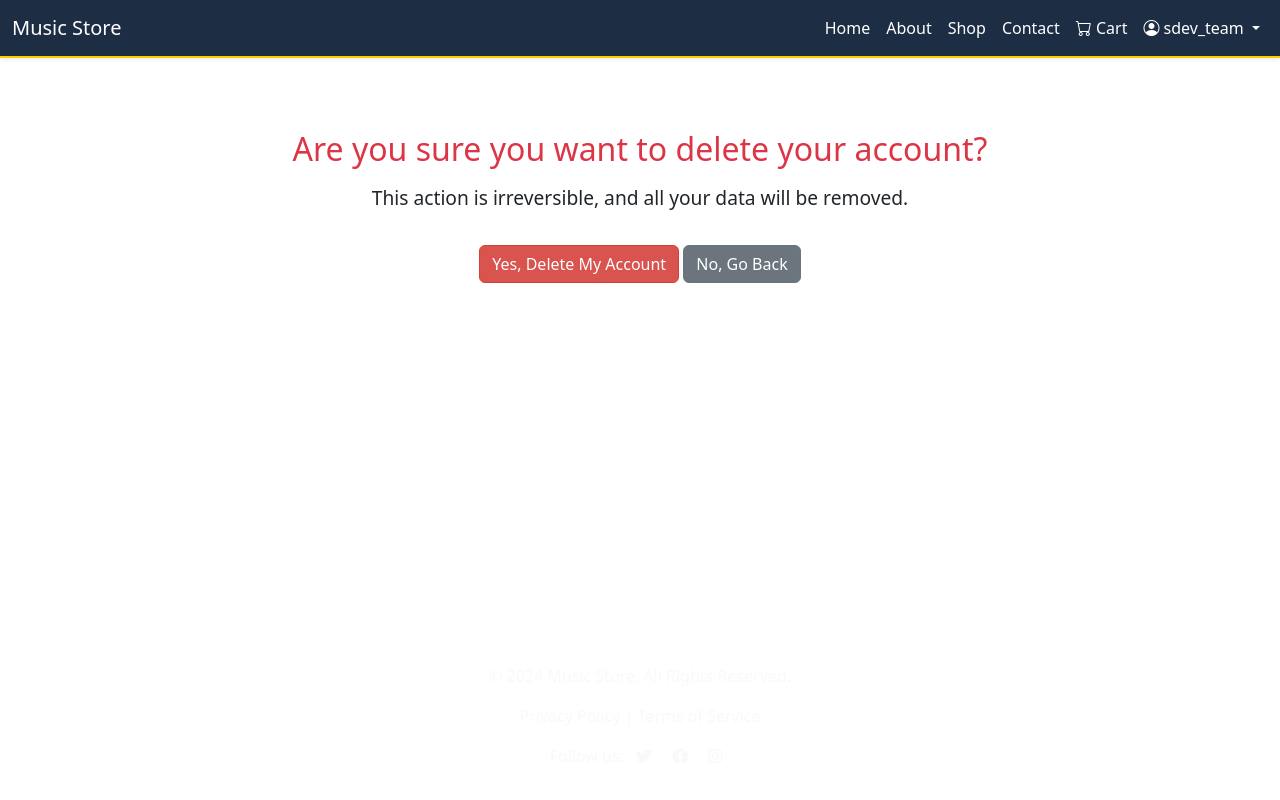
After one commit to alyc00/sdev3_project, a Django app: page /accounts/delete_account/ in a window 1280 px wide. The commit adds this page. Run offline with Django 5.2, Linux system fonts and the light colour scheme; a user stored in the database is signed in; data comes from the database, SQL or seed files in the repository; both versions use the stored data as it was after the commit.

Commit message:
Accounts CRUD Complete

```diff
--- /dev/null
+++ b/accounts/templates/registration/confirm_delete.html
@@ -0,0 +1,16 @@
+{% extends 'base.html' %}
+{% block title %}
+    Confirm Account Deletion
+{% endblock title %}
+
+{% block content %}
+<div id="delete-account" class="text-center my-5">
+    <h1 class="text-danger">Are you sure you want to delete your account?</h1>
+    <p>This action is irreversible, and all your data will be removed.</p>
+    <form method="POST">
+        {% csrf_token %}
+        <button type="submit" class="btn btn-danger">Yes, Delete My Account</button>
+        <a href="{% url 'view_profile' user.profile.pk %}" class="btn btn-secondary">No, Go Back</a>
+    </form>
+</div>
+{% endblock content %}
--- a/accounts/templates/registration/edit_profile.html
+++ b/accounts/templates/registration/edit_profile.html
@@ -8,7 +8,7 @@
 
 {% block content %}
 <div id="edit-profile">
-    <h1 class="my_title text-center my-5">Edit User Profile</h1>
+    <h1 class="text-center my-5">Edit User Profile</h1>
 
     <form method="POST">
         {% csrf_token %}
--- a/accounts/templates/registration/signup.html
+++ b/accounts/templates/registration/signup.html
@@ -14,11 +14,11 @@ Sign up to get a new account with us.
     <br>
     <div class="col-9 col-sm-9 col-md-6 col-lg-5 mx-auto bg-light px-4 rounded">
       <br>
-      <p>Enter the following information to create a new account.</p>
+      <p>Lets create your new account.</p>
       <form method="post">
         <p>{{ form | crispy }}</p>
         {% csrf_token %}
-        <button type="submit" class="btn btn-secondary">
+        <button type="submit" class="btn btn-primary">
            Register Account
         </button>
       </form>
--- a/accounts/urls.py
+++ b/accounts/urls.py
@@ -1,8 +1,9 @@
 from django.urls import path
-from .views import SignUpView, ProfileEditView, ProfilePageView
+from .views import SignUpView, ProfileEditView, ProfilePageView, DeleteAccountView
 
 urlpatterns = [
     path('signup/', SignUpView.as_view(), name='signup'),
     path('edit_profile/<int:pk>/', ProfileEditView.as_view(), name='edit_profile'),
     path('profile/<int:pk>/', ProfilePageView.as_view(), name='view_profile'),
+    path('delete_account/', DeleteAccountView.as_view(), name='delete_account'),
 ]
--- a/accounts/views.py
+++ b/accounts/views.py
@@ -1,10 +1,12 @@
 from django.shortcuts import render, redirect
 from django.urls import reverse_lazy
-from django.views.generic.edit import CreateView, UpdateView
+from django.views.generic.edit import CreateView, UpdateView, DeleteView
 from django.views.generic.detail import DetailView
 from django.contrib.auth.models import Group
 from .forms import CustomUserCreationForm
 from .models import CustomUser, Profile
+from django.contrib.auth.mixins import LoginRequiredMixin
+from .forms import ProfileForm
 
 class SignUpView(CreateView):
     form_class = CustomUserCreationForm
@@ -38,6 +40,25 @@ class ProfileEditView(UpdateView):
         'fav_genre',
     ]
 
+# class ProfileEditView(UpdateView):
+#     model = Profile
+#     form_class = ProfileForm
+#     template_name = 'accounts/edit_profile.html'
+#     context_object_name = 'profile'
+#     # You can specify the success URL or let it default to the same page
+
+#     def get_success_url(self):
+#         # After saving, redirect to the profile page
+#         return reverse_lazy('profile', kwargs={'pk': self.object.pk})
+
 class ProfilePageView(DetailView):
     model = Profile
     template_name = 'registration/user_profile.html'
+
+class DeleteAccountView(LoginRequiredMixin, DeleteView):
+    model = CustomUser
+    template_name = "registration/confirm_delete.html"
+    success_url = reverse_lazy('home')
+
+    def get_object(self):
+        return self.request.user
--- a/pages/templates/base.html
+++ b/pages/templates/base.html
@@ -7,11 +7,16 @@
     <meta name="viewport" content="width=device-width, initial-scale=1.0">
     <title>{% block title %}Music Store{% endblock %}</title>
     <!-- Bootstrap CSS -->
-    <link href="https://cdn.jsdelivr.net/npm/bootstrap@5.3.0-alpha1/dist/css/bootstrap.min.css" rel="stylesheet">
+    <link href="https://cdn.jsdelivr.net/npm/bootstrap@5.3.3/dist/css/bootstrap.min.css" rel="stylesheet">
+    <link href="https://cdn.jsdelivr.net/npm/bootstrap@5.3.3/dist/css/bootstrap.min.css" rel="stylesheet">
+    <link href="https://cdn.jsdelivr.net/npm/bootstrap-icons/font/bootstrap-icons.css" rel="stylesheet">
+    <script src="https://cdn.jsdelivr.net/npm/bootstrap@5.3.2/dist/js/bootstrap.bundle.min.js"></script>
+
     <!-- Font Awesome for Icons -->
     <link href="https://cdnjs.cloudflare.com/ajax/libs/font-awesome/6.0.0-beta3/css/all.min.css" rel="stylesheet">
     <!-- Custom CSS -->
     <link rel="stylesheet" href="{% static 'css/styles.css' %}">
+    {% comment %} <link href="{% static 'css/bootstrap.min.css' %}" rel="stylesheet"> {% endcomment %}
 </head>
 <body class="d-flex flex-column min-vh-100 background_body">
 
@@ -30,8 +35,14 @@
 
     {% include 'footer.html' %}
     <!-- Bootstrap JS Bundle -->
-    <script src="https://cdn.jsdelivr.net/npm/bootstrap@5.3.0-alpha1/dist/js/bootstrap.bundle.min.js"></script>
+    <script src="https://cdn.jsdelivr.net/npm/bootstrap@5.3.3/dist/js/bootstrap.bundle.min.js"></script>
+    <script src="https://cdn.jsdelivr.net/npm/bootstrap@5.3.3/dist/js/bootstrap.min.js"></script>
+    {% comment %} <script src="{% static 'js/bootstrap.min.js' %}"></script> {% endcomment %}
+    {% comment %} <script src="{% static 'js/bootstrap.bundle.min.js' %}"></script> {% endcomment %}
     <!-- Custom JavaScript -->
     <script src="{% static 'js/scripts.js' %}"></script>
+
+
+
 </body>
 </html>
--- a/pages/templates/navbar.html
+++ b/pages/templates/navbar.html
@@ -1,7 +1,7 @@
 {% load static %}
 
 <!-- Bootstrap Navbar -->
-<nav class="navbar navbar-expand-lg shadow-sm ">
+<nav class="navbar navbar-expand-lg shadow-sm" style="background-color: #1d2d44;">
     <div class="container-fluid">
         <a class="navbar-brand text-white" href="/">Music Store</a>
         <button class="navbar-toggler" type="button" data-bs-toggle="collapse" data-bs-target="#navbarNav"
@@ -23,26 +23,58 @@
                     <a class="nav-link text-white" href="/contact">Contact</a>
                 </li>
                 <li class="nav-item">
-                    {% comment %} <a class="nav-link text-white" href="{% url 'cart:cart_detail' %}"> {% endcomment %}
                     <a class="nav-link text-white" href="/cart">
                         <i class="bi bi-cart"></i> Cart
                     </a>
                 </li>
-                {% if user.is_authenticated %}
-                  <li class="nav-item">
-                    <a class="nav-link text-white" href="{% url 'logout' %}">
-                      Log Out
+                {% if user.is_authenticated and user.profile %}
+                <li class="nav-item dropdown">
+                    <a class="nav-link text-white dropdown-toggle" href="#" id="profileDropdown" role="button" data-bs-toggle="dropdown" aria-expanded="false">
+                        <i class="bi bi-person-circle"></i> {{ user.username }}
                     </a>
-                  </li>
+                    <ul class="dropdown-menu dropdown-menu-end" aria-labelledby="profileDropdown">
+                        <li>
+                            <a class="dropdown-item" href="{% url 'view_profile' user.profile.pk %}">
+                                <i class="bi bi-person"></i> View Profile
+                            </a>
+                        </li>
+                        <li>
+                            <form action="{% url 'logout' %}" method="post">
+                                {% csrf_token %}
+                                <button type="submit" class="dropdown-item">
+                                    <i class="bi bi-box-arrow-right"></i> Logout
+                                </button>
+                            </form>
+                        </li>
+                    </ul>
+                </li>
                 {% else %}
-                  <li class="nav-item">
+                <li class="nav-item">
                     <a class="nav-link text-white" href="{% url 'login' %}">
                         Login
-                        {% comment %} <i class="fas fa-login-alt"></i> {% endcomment %}
                     </a>
-                  </li>
-                  {%endif%}
+                </li>
+                {% endif %}
             </ul>
         </div>
     </div>
 </nav>
+
+<!-- Custom CSS for Hover Dropdown -->
+<style>
+    .dropdown:hover .dropdown-menu {
+        display: block;
+    }
+
+    /* Ensure dropdown does not overflow the navbar */
+    .dropdown-menu {
+        max-height: 300px; /* Set a max height for the dropdown */
+        overflow-y: auto; /* Enable vertical scrolling if content exceeds max height */
+        z-index: 1000; /* Ensure dropdown appears above other elements */
+    }
+
+    /* Optional: Add some padding to the dropdown items */
+    .dropdown-item {
+        padding: 10px 15px; /* Adjust padding as needed */
+    }
+</style>
--- a/requirements.txt
+++ b/requirements.txt
@@ -1,5 +1,7 @@
 asgiref==3.8.1
+crispy-bootstrap5==2024.10
 Django==5.1.3
 django-browser-reload==1.17.0
+django-crispy-forms==2.3
 sqlparse==0.5.2
 tzdata==2024.2
--- a/static/css/styles.css
+++ b/static/css/styles.css
@@ -1,24 +1,103 @@
-/* static/css/styles.css */
-
-errorlist li {
-    color: red;
-    font-weight: bold;
+/* Navbar background and text */
+.navbar {
+    background-color: #1d2d44;
+    border-bottom: 2px solid #ffcc00;
 }
 
-.background_body {
-    background-color: #f0ebd8; /* Light gray-blue */
+.nav-link {
+    color: #ffffff !important;
+    font-weight: 500;
+    transition: color 0.3s ease;
 }
 
-nav {
-    background-color: #1d2d44 !important; /* Light blue */
-}
-footer {
-    background-color: #1d2d44 !important; /* Light blue */
-}
-body h1 h2 p{
-    color: #0d1321
+.nav-link:hover {
+    color: #ffcc00 !important;
 }
 
-nav-item{
-    color: white
+/* Dropdown menu */
+.my_menu {
+    font-size: 1rem;
+    font-weight: bold;
+    text-transform: uppercase;
+    color: #ffffff !important;
 }
+
+.my_menu_dropdown {
+    background-color: #1d2d44;
+    border-radius: 8px;
+    box-shadow: 0 4px 8px rgba(0, 0, 0, 0.2);
+}
+
+.my_menu_item {
+    color: #ffffff;
+    font-size: 0.9rem;
+    padding: 10px 15px;
+    transition: background-color 0.3s ease, color 0.3s ease;
+    display: flex;
+    align-items: center;
+    gap: 10px;
+}
+
+.my_menu_item:hover {
+    background-color: #ffcc00;
+    color: #1d2d44;
+}
+
+/* Dropdown arrow */
+.my_menu_dropdown::before {
+    content: '';
+    position: absolute;
+    top: -10px;
+    right: 20px;
+    border-width: 10px;
+    border-style: solid;
+    border-color: transparent transparent #1d2d44 transparent;
+}
+
+/* Dropdown icons */
+.my_menu_item i {
+    font-size: 1.2rem;
+    color: inherit;
+}
+
+/* Confirm Delete Page */
+#delete-account h1 {
+    font-size: 2rem;
+    margin-bottom: 1rem;
+}
+
+#delete-account p {
+    font-size: 1.2rem;
+    margin-bottom: 2rem;
+}
+
+#delete-account .btn-danger {
+    background-color: #d9534f;
+    border-color: #d43f3a;
+    font-size: 1rem;
+}
+
+#delete-account .btn-secondary {
+    font-size: 1rem;
+}
+
+.dropdown-menu {
+    position: absolute; /* Ensure proper alignment */
+    right: 0; /* Align dropdown to the right of its parent */
+    left: auto; /* Prevent overflow on the left */
+    max-width: 300px; /* Optional: limit the width */
+    word-wrap: break-word; /* Handle long text gracefully */
+    overflow-wrap: anywhere; /* Ensure text stays inside the dropdown */
+    z-index: 1050; /* Ensure the dropdown is above other elements */
+}
+
+/* Prevent the dropdown from overflowing vertically */
+.dropdown-menu-end {
+    max-height: 300px; /* Set a max height */
+    overflow-y: auto; /* Enable scrolling for long content */
+}
+
+/* Add some spacing for better visuals */
+.dropdown-item {
+    padding: 10px 15px; /* Adjust as per your design */
+}
```
Also changed, not shown: accounts/forms.py (+6 -1 lines), accounts/models.py (+21 -11 lines), accounts/templates/registration/login.html (+5 -5 lines), accounts/templates/registration/user_profile.html (+7 -2 lines), accounts/migrations/0001_initial.py, db.sqlite3, static/css/bootstrap.min.css (added), static/js/bootstrap.bundle.min.js (added), static/js/bootstrap.min.js (added), static/js/scripts.js (added).
